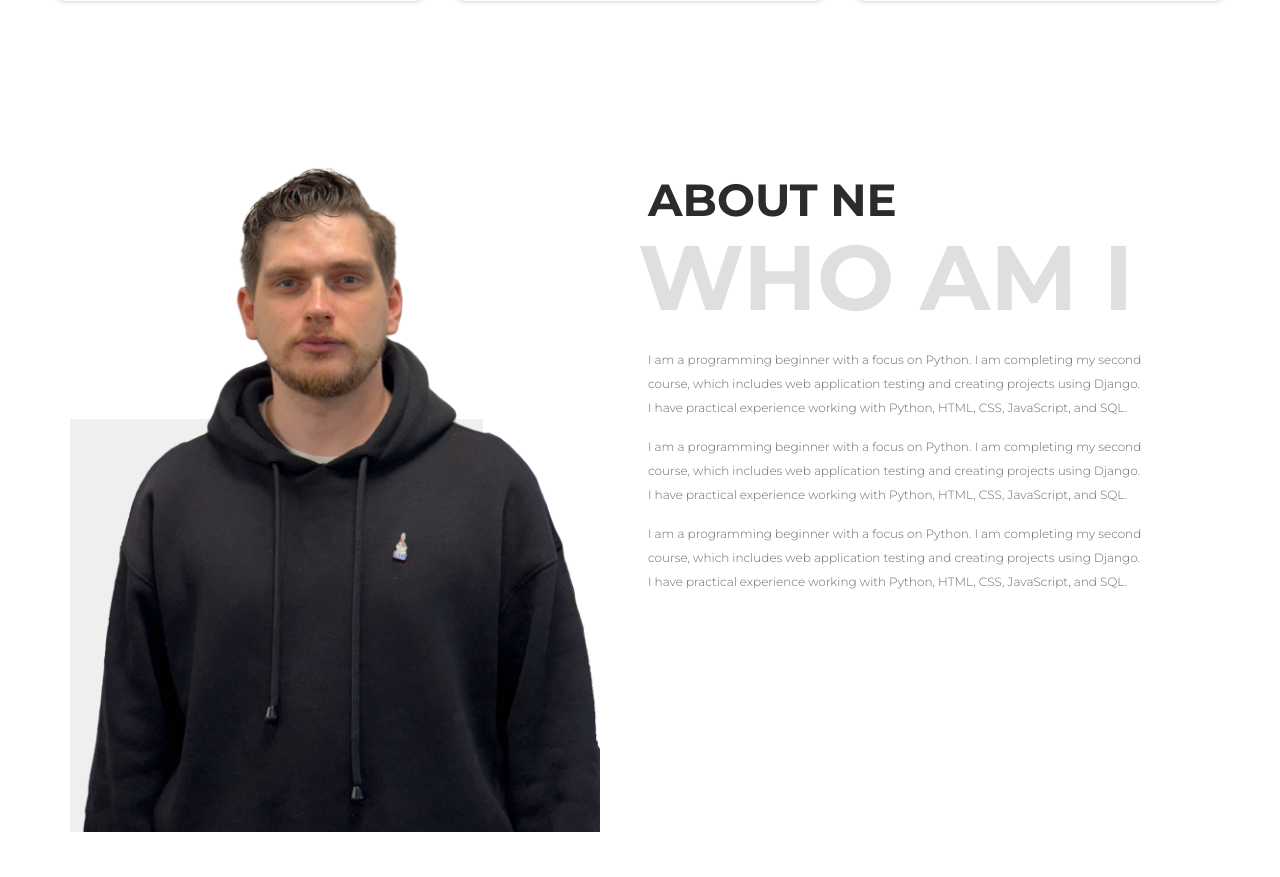
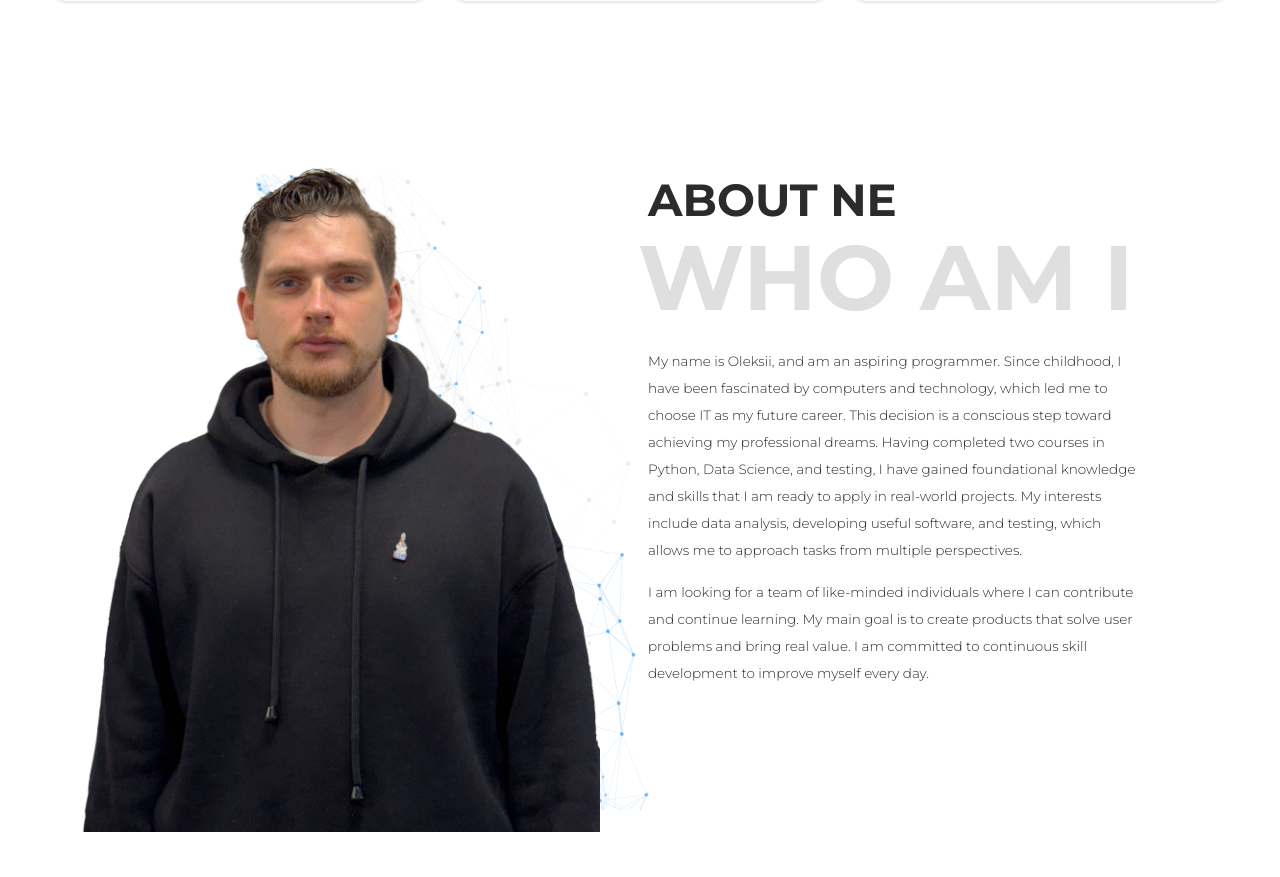
Before and after one commit to OleksiiOleksa/Portfolio, a Django app: page / in a window 1280 px wide. Shown: the part 1335-2212 px from the top of the page. Run offline with Django 5.2, Linux system fonts and the light colour scheme; grey boxes labelled with a size stand in for pictures from a placeholder-image service; some libraries are stand-ins or nearby versions.

Commit message:
ABOUT_REVIEWS_END

```diff
--- a/mysite/homepage/static/css/blocks/about.less
+++ b/mysite/homepage/static/css/blocks/about.less
@@ -24,13 +24,16 @@
 
     &:before {
         content: "";
-        width: 413px;
-        height: 413px;
-        background-color: #EFEFEF;
+        width: 475px;
+        height: 635px;
+        background-image: url('../images/back_tech.png'); /* Укажите путь к вашему изображению */
+        background-size: cover; /* Обеспечивает покрытие всей области */
+        background-position: center; /* Центрирует изображение */
+        background-repeat: no-repeat; /* Избегает повторения изображения */
 
         position: absolute;
-        left: 1rem;
-        bottom: 0;
+        left: 12rem;
+        bottom: 22px;
         z-index: 1;
     }
 }
@@ -62,8 +65,8 @@
 .about__text {
     margin-bottom: 2.8rem;
 
-    font-size: .8rem;
+    font-size: .9rem;
     line-height: 2;
-    color: @gray;
+    color: @black;
     font-weight: 300;
 }
--- a/mysite/homepage/static/css/blocks/reviews.less
+++ b/mysite/homepage/static/css/blocks/reviews.less
@@ -16,7 +16,7 @@
     height: 100%;
     object-fit: cover;
     z-index: -1;
-    filter: brightness(65%);
+    filter: brightness(55%);
 }
 
 .reviews::after {
@@ -37,7 +37,7 @@
 }
 
 .reviews__text {
-    font-size: .94rem;
+    font-size: 1.3rem;
     line-height: 2.2rem;
     color: @white;
     text-align: center;
--- a/mysite/homepage/templates/homepage/index.html
+++ b/mysite/homepage/templates/homepage/index.html
@@ -184,26 +184,11 @@
                 <h3 class="about__title">about ne</h3>
                 <h2 class="about__bigtitle">WHO AM I</h2>
                 <div class="about__text">
-                    <p>I am a programming beginner with a focus on
-                        Python. I am completing my second course, which
-                        includes web application testing and creating
-                        projects using Django. I have practical experience
-                        working with Python, HTML, CSS, JavaScript, and
-                        SQL.
+                    <p>My name is Oleksii, and am an aspiring programmer. Since childhood, I have been fascinated by computers and technology, which led me to choose IT as my future career. This decision is a conscious step toward achieving my professional dreams.
+
+                    Having completed two courses in Python, Data Science, and testing, I have gained foundational knowledge and skills that I am ready to apply in real-world projects. My interests include data analysis, developing useful software, and testing, which allows me to approach tasks from multiple perspectives.
                     </p>
-                    <p>I am a programming beginner with a focus on
-                        Python. I am completing my second course, which
-                        includes web application testing and creating
-                        projects using Django. I have practical experience
-                        working with Python, HTML, CSS, JavaScript, and
-                        SQL.
-                    </p>
-                    <p>I am a programming beginner with a focus on
-                        Python. I am completing my second course, which
-                        includes web application testing and creating
-                        projects using Django. I have practical experience
-                        working with Python, HTML, CSS, JavaScript, and
-                        SQL.
+                    <p>I am looking for a team of like-minded individuals where I can contribute and continue learning. My main goal is to create products that solve user problems and bring real value. I am committed to continuous skill development to improve myself every day.
                     </p>
                 </div>
 
@@ -224,12 +209,12 @@
 
         <div class="reviews__item">
             <div class="reviews__text">
-                <p>Lorem Ipsum jest tekstem stosowanym jako przykładowy wypełniacz w przemyśle poligraficznym. Został po raz pierwszy użyty w XV w. przez nieznanego drukarza do wypełnienia tekstem próbnej książki. Pięć wieków później zaczął być używany przemyśle elektronicznym, pozostając praktycznie niezmienionym. Spopularyzował się w latach 60. XX w. wraz z publikacją arkuszy Letrasetu, zawierających fragmenty Lorem Ipsum, a ostatnio z zawierającym różne wersje Lorem Ipsum oprogramowaniem przeznaczonym do realizacji druków na komputerach osobistych, jak Aldus PageMaker
+                <p>In this portfolio, I present my current skills and projects. This is just the beginning of my journey: I am constantly learning and plan to regularly update my portfolio with new works. My goal is to showcase how I grow as a specialist so that everyone can see who I am and where I am heading.
                 </p>
             </div>
 
             <div class="reviews__author">
-                <img class="reviews__photo" src="{% static 'images/cat.png' %}" alt="">
+                <img class="reviews__photo" src="{% static 'images/cat2.png' %}" alt="">
                 <div class="reviews__name">Oleksii Benedysiuk</div>
                 <div class="reviews__company">Junior Software Developer</div>
                 <div class="reviews__rating"></div>
```
Also changed, not shown: mysite/homepage/static/css/style.css, mysite/homepage/static/images/back_tech.png (added), mysite/homepage/static/images/cat2.png (added).
